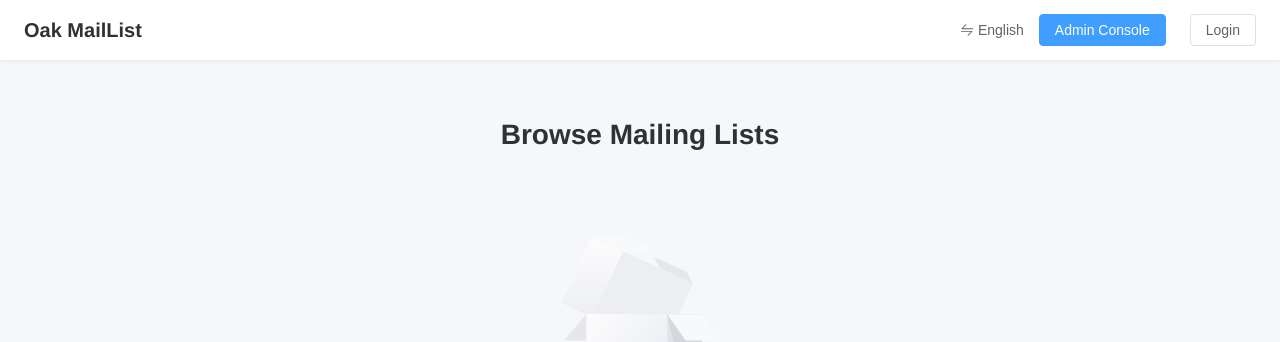
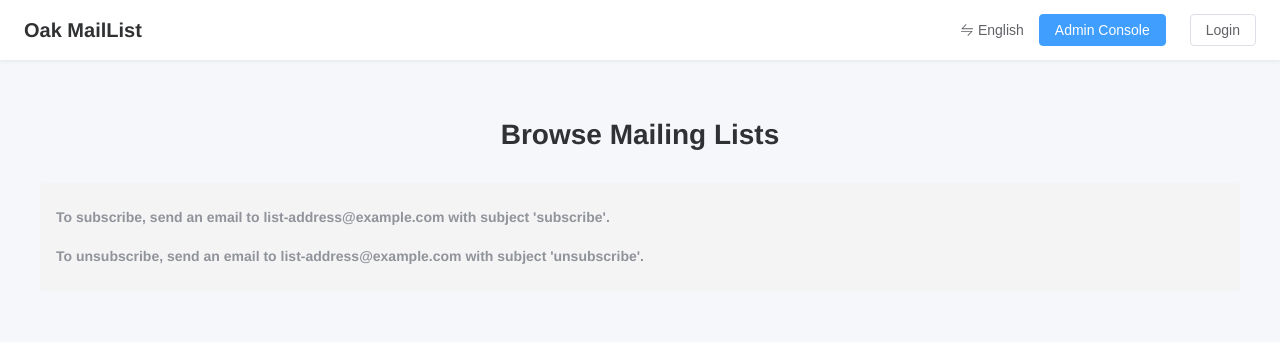
Before and after one commit to OakVideoEditorCommunity/maillist-ui, a Vue app: page / in a window 1280 px wide. Shown: the top 342 px of the page. Built offline with nearby package versions, Linux system fonts and the light colour scheme; no server answers.

Commit message:
feat: add subscribe/unsubscribe hints on public homepage

```diff
--- a/src/i18n/locales/en.json
+++ b/src/i18n/locales/en.json
@@ -191,7 +191,9 @@
   "home": {
     "title": "Public Mailing Lists",
     "browseLists": "Browse Mailing Lists",
-    "noPublicLists": "No public mailing lists available"
+    "noPublicLists": "No public mailing lists available",
+    "subscribeHint": "To subscribe, send an email to {email} with subject 'subscribe'.",
+    "unsubscribeHint": "To unsubscribe, send an email to {email} with subject 'unsubscribe'."
   },
   "cookie": {
     "title": "Cookie Consent",
--- a/src/i18n/locales/zh.json
+++ b/src/i18n/locales/zh.json
@@ -191,7 +191,9 @@
   "home": {
     "title": "公开邮件列表",
     "browseLists": "浏览邮件列表",
-    "noPublicLists": "暂无公开邮件列表"
+    "noPublicLists": "暂无公开邮件列表",
+    "subscribeHint": "订阅方式：发送邮件至 {email}，主题填写 subscribe。",
+    "unsubscribeHint": "退订方式：发送邮件至 {email}，主题填写 unsubscribe。"
   },
   "cookie": {
     "title": "Cookie 声明",
--- a/src/views/HomeView.vue
+++ b/src/views/HomeView.vue
@@ -14,6 +14,19 @@
 
     <div class="home-content">
       <h1 class="home-title">{{ $t('home.browseLists') }}</h1>
+
+      <el-alert
+        type="info"
+        :closable="false"
+        style="margin-bottom: 24px;"
+      >
+        <template #title>
+          <div style="line-height: 1.8;">
+            <p><strong>{{ $t('home.subscribeHint', { email: 'list-address@example.com' }) }}</strong></p>
+            <p><strong>{{ $t('home.unsubscribeHint', { email: 'list-address@example.com' }) }}</strong></p>
+          </div>
+        </template>
+      </el-alert>
 
       <el-empty v-if="!loading && lists.length === 0" :description="$t('home.noPublicLists')" />
 
```
